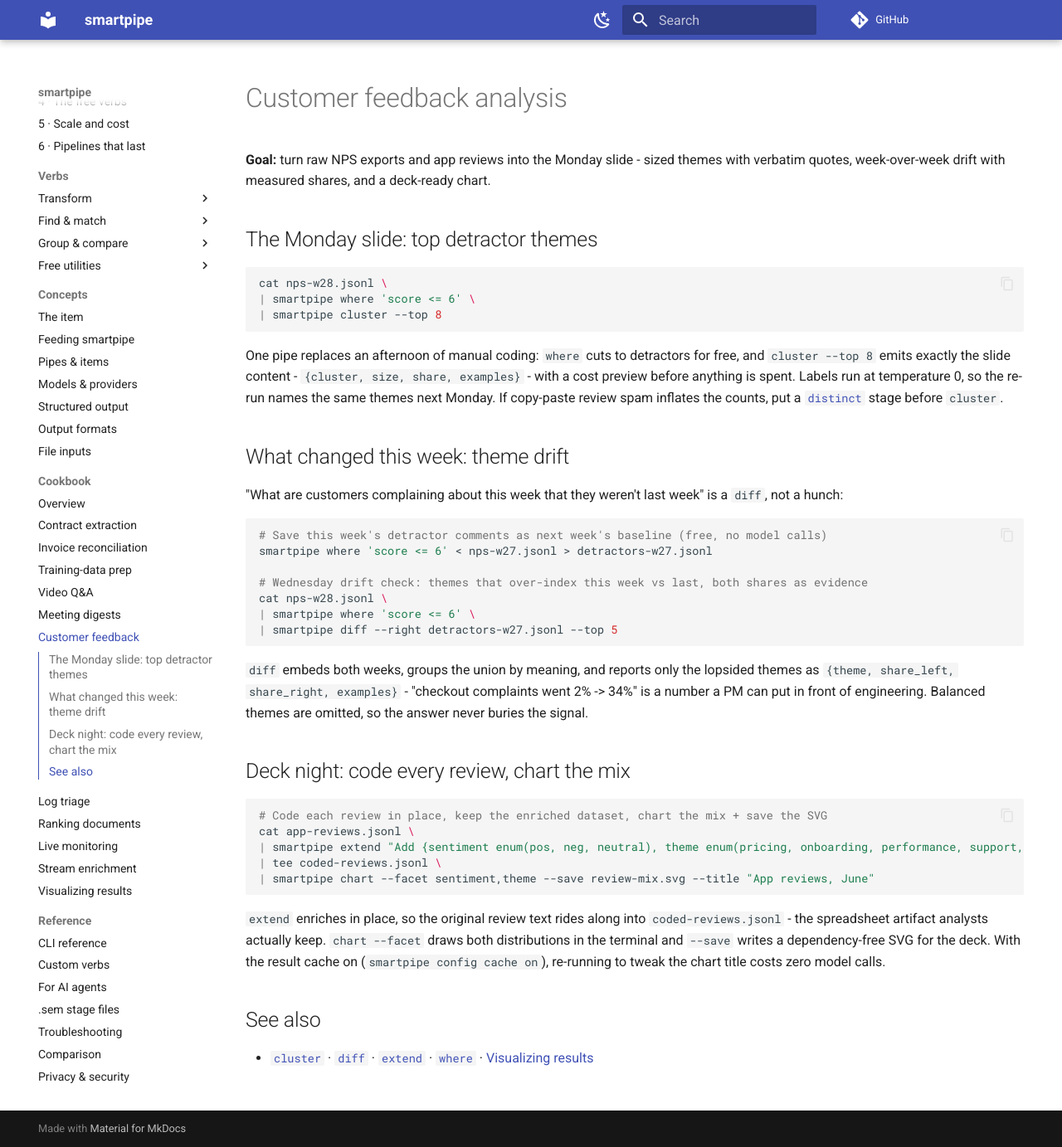
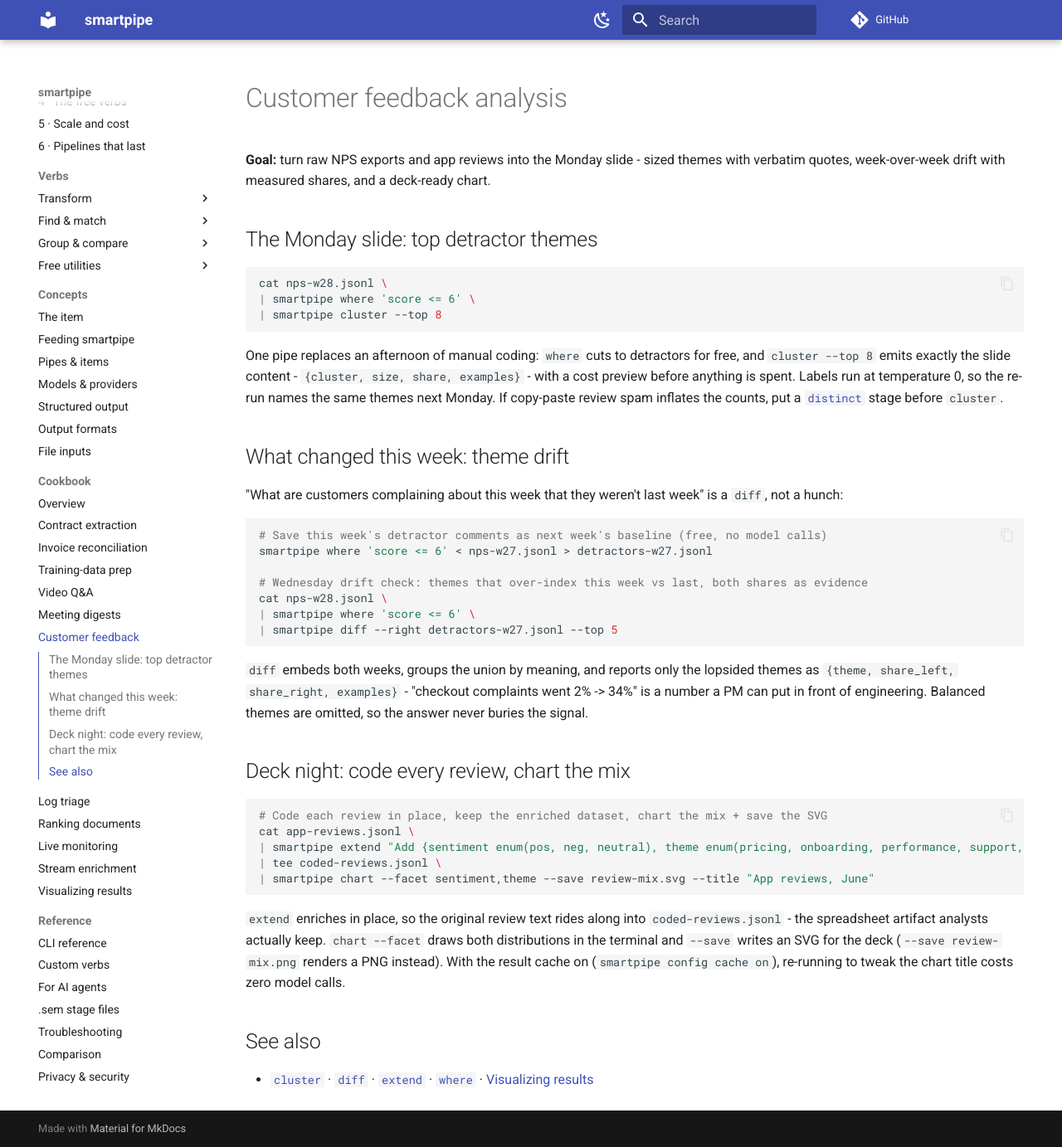
Before and after one commit to prabal-rje/smartpipe, an MkDocs documentation site: the page built from docs/cookbook/customer-feedback.md, in a window 1280 px wide and 1383 px high. Shown: the whole window at 83% size. Built offline with MkDocs 1.6.1 and Material for MkDocs 9.7.7, drawn with Linux system fonts in a browser that asks for light colours; comment, search, counter and statistics services are not loaded.

Commit message:
docs(chart): PNG joins the --save story everywhere charts are shown
reference/cli.md (the chart reference - there is no verbs/chart.md page),
index.md's verb table, and both cookbook pages that demo --save now say the
extension picks SVG or PNG. The 'dependency-free SVG' phrasing dies with
svgwrite; charts render through matplotlib now. Terminal output samples in
the cookbook still match what a color TTY shows (labels, bars, exact
counts). docs-check (link scan + strict mkdocs build) green.

```diff
--- a/docs/cookbook/customer-feedback.md
+++ b/docs/cookbook/customer-feedback.md
@@ -51,8 +51,8 @@ cat app-reviews.jsonl \
 
 `extend` enriches in place, so the original review text rides along into
 `coded-reviews.jsonl` - the spreadsheet artifact analysts actually keep.
-`chart --facet` draws both distributions in the terminal and `--save` writes a
-dependency-free SVG for the deck. With the result cache on
+`chart --facet` draws both distributions in the terminal and `--save` writes an
+SVG for the deck (`--save review-mix.png` renders a PNG instead). With the result cache on
 (`smartpipe config cache on`), re-running to tweak the chart title costs zero
 model calls.
 
```
Also changed, not shown: docs/cookbook/visualizing-results.md (+2 -2 lines), docs/index.md (+1 -1 lines), docs/reference/cli.md (+2 -2 lines).
